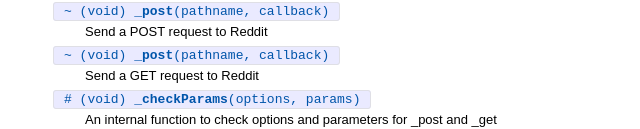
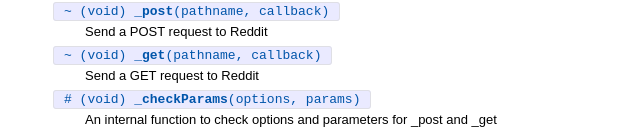
Before and after one commit to michaelowens/reddit-api, a plain HTML site: page class/Reddit.html in a window 1280 px wide. Shown: the part 677-806 px from the top of the page, 0-640 px from the left. Drawn offline with Linux system fonts and the light colour scheme.

Commit message:
New docs: fixed copy paste mistake with _post info for _get

```diff
--- a/class/Reddit.html
+++ b/class/Reddit.html
@@ -184,7 +184,7 @@
       <a href='#_get-dynamic'>
         ~
 (void)
-<b>_post</b><span>(pathname, callback)</span>
+<b>_get</b><span>(pathname, callback)</span>
       </a>
     </span>
     <span class='desc'>
@@ -604,15 +604,15 @@
     <p class='signature' id='_get-dynamic'>
       ~
 (void)
-<b>_post</b><span>(pathname, callback)</span>
+<b>_get</b><span>(pathname, callback)</span>
       <br>
       ~
 (void)
-<b>_post</b><span>(pathname, options, callback)</span>
+<b>_get</b><span>(pathname, options, callback)</span>
       <br>
       ~
 (void)
-<b>_post</b><span>(pathname, options, params, callback)</span>
+<b>_get</b><span>(pathname, options, params, callback)</span>
       <br>
     </p>
     <div class='docstring'>
@@ -625,7 +625,7 @@
       <p class='signature'>
         ~
 (void)
-<b>_post</b><span>(pathname, callback)</span>
+<b>_get</b><span>(pathname, callback)</span>
       </p>
       <div class='tags'>
   <h3>Parameters:</h3>
@@ -657,7 +657,7 @@
       <p class='signature'>
         ~
 (void)
-<b>_post</b><span>(pathname, options, callback)</span>
+<b>_get</b><span>(pathname, options, callback)</span>
       </p>
       <div class='tags'>
   <h3>Parameters:</h3>
@@ -699,7 +699,7 @@
       <p class='signature'>
         ~
 (void)
-<b>_post</b><span>(pathname, options, params, callback)</span>
+<b>_get</b><span>(pathname, options, params, callback)</span>
       </p>
       <div class='tags'>
   <h3>Parameters:</h3>
@@ -789,7 +789,7 @@
 </div>
     </div>
     <div id='footer'>
-  November 06, 14 12:00:33 by
+  November 06, 14 12:06:14 by
   <a href='https://github.com/coffeedoc/codo' title='CoffeeScript API documentation generator'>
     Codo
   </a>
```
Also changed, not shown: alphabetical_index.html (+1 -1 lines), extra/README.md.html (+1 -1 lines), file/src/api/account.coffee.html (+1 -1 lines), file/src/api/apps.coffee.html (+1 -1 lines), file/src/api/flair.coffee.html (+1 -1 lines), file/src/api/links-and-comments.coffee.html (+1 -1 lines), file/src/api/listings.coffee.html (+1 -1 lines), file/src/api/misc.coffee.html (+1 -1 lines), file/src/api/moderation.coffee.html (+1 -1 lines), file/src/api/private-messages.coffee.html (+1 -1 lines), file/src/api/search.coffee.html (+1 -1 lines), file/src/api/subreddits.coffee.html (+1 -1 lines), file/src/api/users.coffee.html (+1 -1 lines), file/src/api/wiki.coffee.html (+1 -1 lines), 1 more files.
